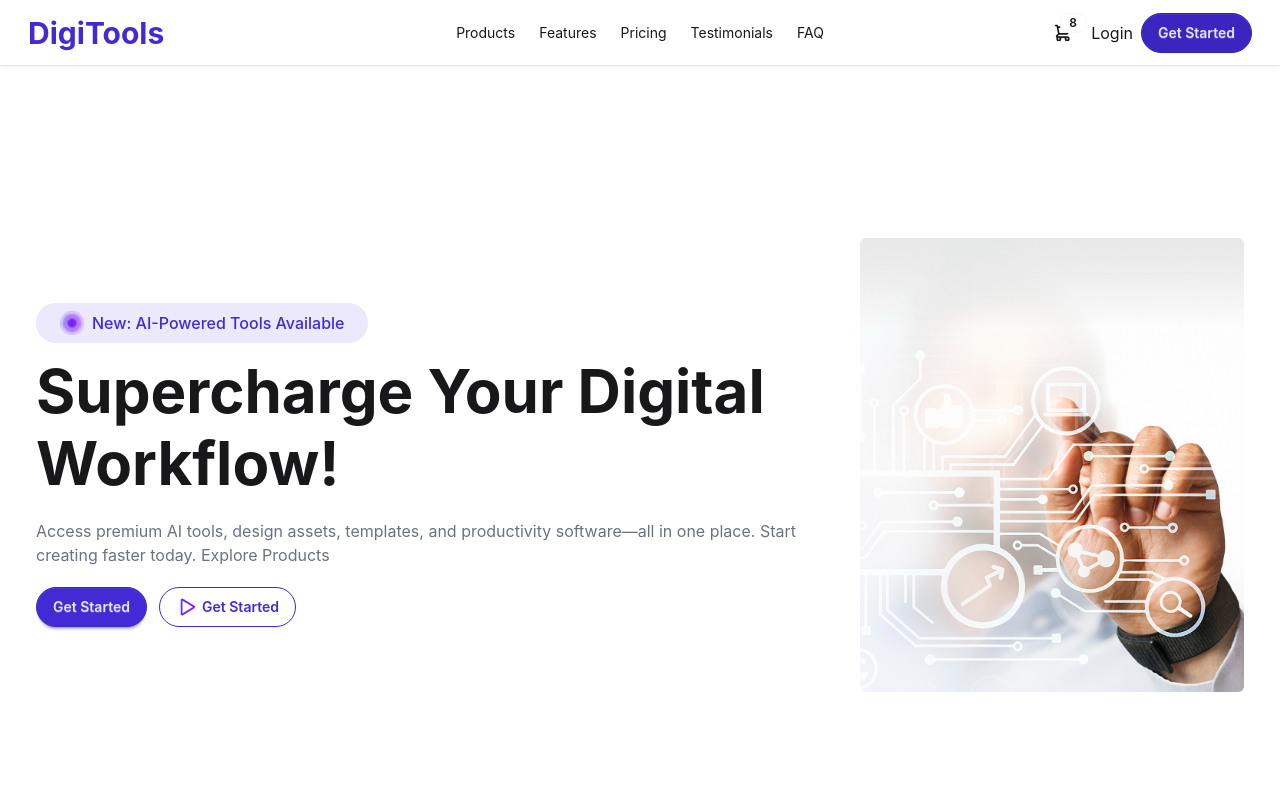
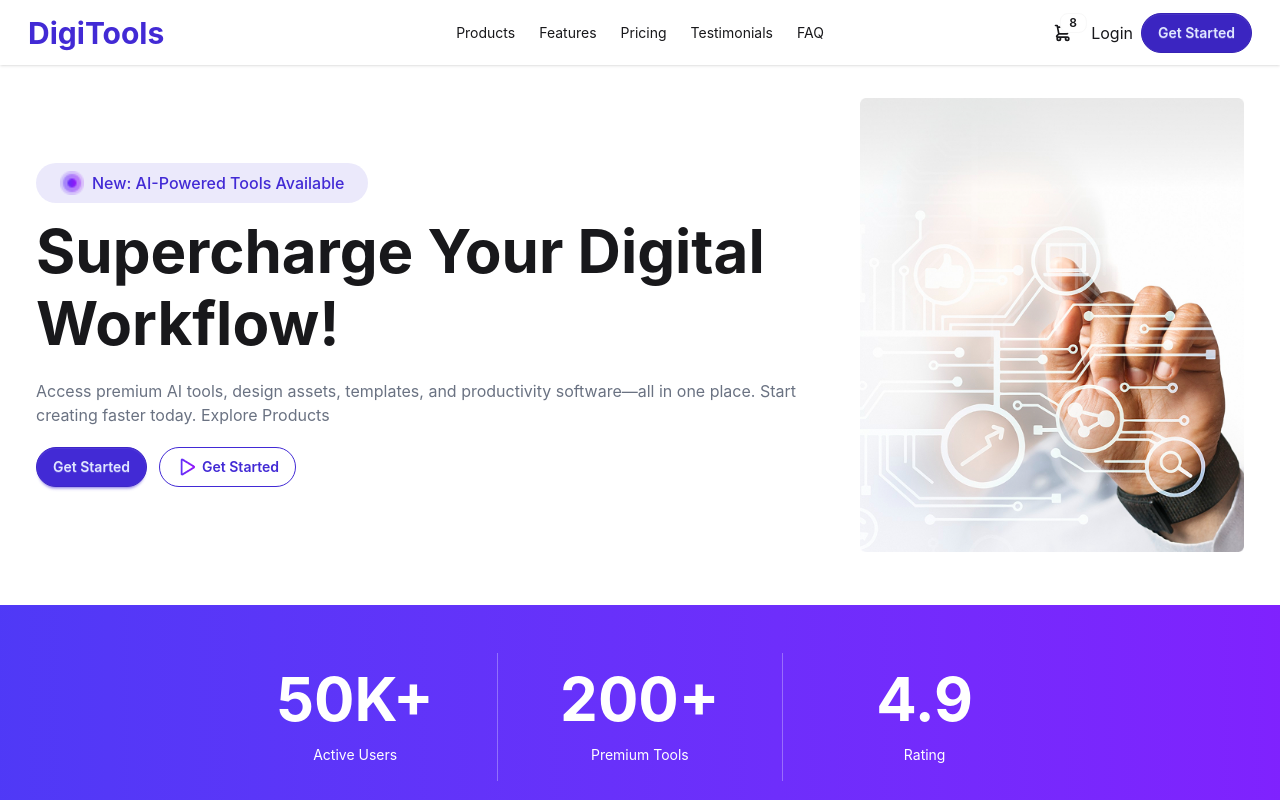
Before and after one commit to hasancoders0/PH-B13-Mehedi-Assignment-6, a React (Vite) app: page / in a window 1280 px wide. Shown: the top 800 px of the page. Built offline with nearby package versions, Linux system fonts and the light colour scheme.

Commit message:
why us section is done

```diff
--- a/src/components/HeroSection/HeroSection.jsx
+++ b/src/components/HeroSection/HeroSection.jsx
@@ -4,7 +4,7 @@ const HeroSection = () => {
     return (
         <>
             <div className='container m-auto px-5'>
-                <div className="hero min-h-screen">
+                <div className="hero min-h-[65vh]">
                     <div className="hero-content flex-col lg:flex-row-reverse">
                         <img src="./src/assets/banner.png"className="max-w-sm"/>
                         <div>
--- a/src/components/Whyus/Whyus.jsx
+++ b/src/components/Whyus/Whyus.jsx
@@ -2,8 +2,25 @@ import React from 'react';
 
 const Whyus = () => {
     return (
-        <div>
-            <h1>Why Us</h1>
+        <div className='bg-gradient-to-r to-violet-600 from-indigo-600 py-12 my-5'>
+            <div className='container w-8/12 mx-auto bg-grad'>
+                <div className="flex text-lg text-white">
+                    <div className="stat place-items-center border-solid border-white/30 border-b-0">
+                        <div className="font-bold text-6xl">50K+</div>
+                        <div className="text-sm mt-4">Active Users</div>
+                    </div>
+
+                    <div className="stat place-items-center border-solid border-white/30 border-b-0">
+                        <div className="font-bold text-6xl">200+</div>
+                        <div className="text-sm mt-4">Premium Tools</div>
+                    </div>
+
+                    <div className="stat place-items-center">
+                        <div className="font-bold text-6xl">4.9</div>
+                        <div className="text-sm mt-4">Rating</div>
+                    </div>
+                </div>
+            </div>
         </div>
     );
 };
```
